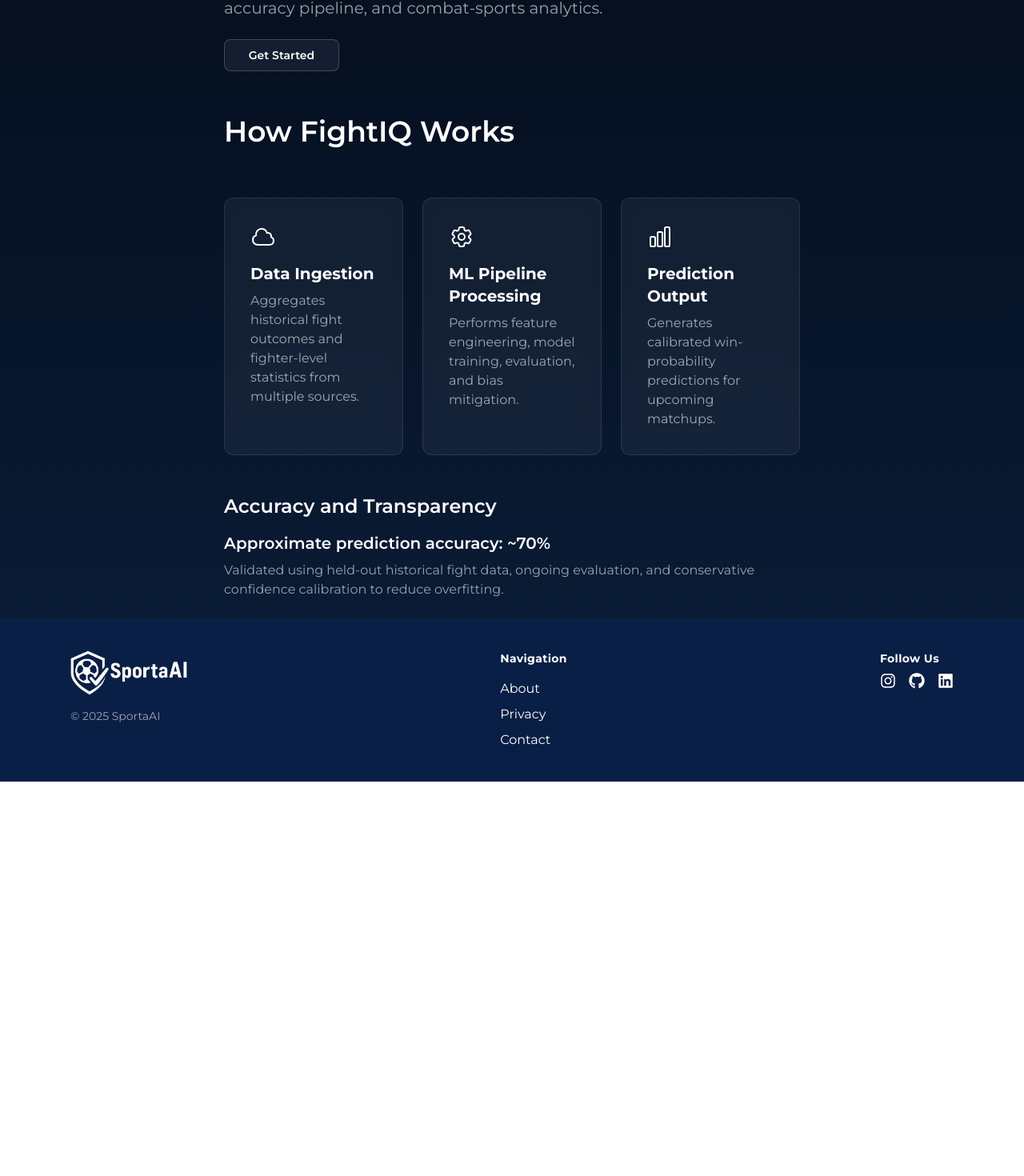
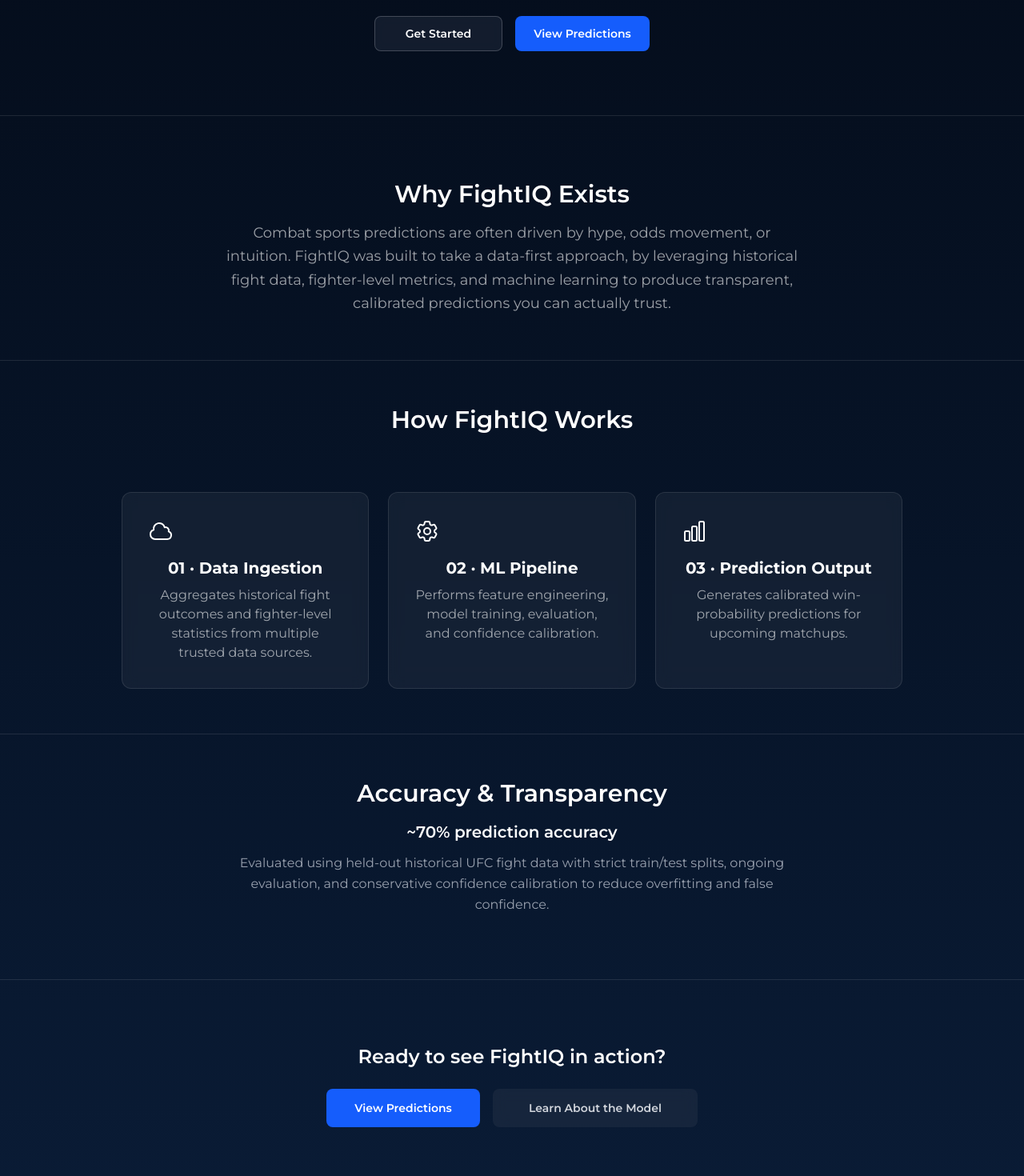
Before and after one commit to zaki-moh/FightIQ, a Next.js app in the folder sports-predictor-frontend/: page /learn-more in a window 1280 px wide. Shown: the part 323-1793 px from the top of the page at 80% size. Before the commit the page ends 1300 px from the top, so only its background shows below. Built offline with nearby package versions, Linux system fonts and the light colour scheme.

Commit message:
Learn more page done

```diff
--- a/sports-predictor-frontend/app/(root)/learn-more/page.tsx
+++ b/sports-predictor-frontend/app/(root)/learn-more/page.tsx
@@ -1,77 +1,148 @@
+import React from 'react'
 import Button from '@/components/ui/Button'
-import React from 'react'
+import Card from '@/components/ui/Card'
 import {
   CloudIcon,
   ChartBarIcon,
   Cog6ToothIcon
 } from '@heroicons/react/24/outline'
-import Card from '@/components/ui/Card'
 
 const Page = () => {
   return (
-    <div className="flex flex-col w-full items-center">
-      <div className="max-w-3xl w-full px-6 mt-16 text-left">
+    <main className="flex flex-col w-full items-center">
 
-        {/* HERO */}
-        <h1 className="text-white font-semibold text-4xl mt-10 leading-normal">
+      {/* ================= HERO ================= */}
+      <section className="max-w-3xl w-full px-6 mt-20 text-center">
+        <h1 className="text-white font-semibold text-4xl leading-tight">
           How FightIQ Delivers <br />
           Smarter Combat Sports Predictions
         </h1>
 
-        <h2 className="text-white/60 font-light text-xl mt-5 leading-normal">
-          Behind the scenes of our machine learning engine, <br />
-          accuracy pipeline, and combat-sports analytics.
-        </h2>
+        <p className="text-white/60 font-light text-xl mt-5 leading-relaxed">
+          A behind-the-scenes look at our machine learning pipeline,
+          accuracy validation, and combat-sports analytics.
+        </p>
 
+        <div className="flex justify-center gap-4 mt-8">
           <Button
             variant="ghost"
             size="sm"
-          className="mt-6 h-10 w-36 border border-white/20 hover:border-white/40 text-white"
+            className="h-11 w-40 border border-white/20 hover:border-white/40 text-white"
           >
             Get Started
           </Button>
 
-        {/* HOW IT WORKS */}
-        <h1 className="mt-12 text-white font-semibold text-4xl leading-normal">
+          <Button
+            size="sm"
+            variant="primary"
+            className="h-11 w-42"
+          >
+            View Predictions
+          </Button>
+        </div>
+      </section>
+
+      {/* HERO → WHY (major transition) */}
+      <div className="my-20 h-px w-full bg-white/10" />
+
+      {/* ================= WHY ================= */}
+      <section className="max-w-3xl w-full px-6 text-center">
+        <h2 className="text-white font-semibold text-3xl">
+          Why FightIQ Exists
+        </h2>
+
+        <p className="text-white/60 text-lg leading-relaxed mt-4">
+          Combat sports predictions are often driven by hype, odds movement,
+          or intuition. FightIQ was built to take a data-first approach, by
+          leveraging historical fight data, fighter-level metrics, and
+          machine learning to produce transparent, calibrated predictions
+          you can actually trust.
+        </p>
+      </section>
+
+      {/* WHY → HOW (medium transition) */}
+      <div className="my-14 h-px w-full bg-white/10" />
+
+      {/* ================= HOW IT WORKS ================= */}
+      <section className="max-w-5xl w-full px-6 text-center">
+        <h2 className="text-white font-semibold text-3xl mb-8">
           How FightIQ Works
-        </h1>
+        </h2>
 
-        <div className="flex flex-col sm:flex-row gap-6 mt-4">
+        <div className="flex flex-col sm:flex-row gap-6">
           <Card
-            title="Data Ingestion"
-            description="Aggregates historical fight outcomes and fighter-level statistics from multiple sources."
+            title="01 · Data Ingestion"
+            description="Aggregates historical fight outcomes and fighter-level statistics from multiple trusted data sources."
             icon={<CloudIcon className="h-8 w-8 text-white" />}
           />
 
           <Card
-            title="ML Pipeline Processing"
-            description="Performs feature engineering, model training, evaluation, and bias mitigation."
+            title="02 · ML Pipeline"
+            description="Performs feature engineering, model training, evaluation, and confidence calibration."
             icon={<Cog6ToothIcon className="h-8 w-8 text-white" />}
           />
 
           <Card
-            title="Prediction Output"
+            title="03 · Prediction Output"
             description="Generates calibrated win-probability predictions for upcoming matchups."
             icon={<ChartBarIcon className="h-8 w-8 text-white" />}
           />
         </div>
+      </section>
 
-        {/* ACCURACY */}
-        <h1 className="mt-12 text-white font-semibold text-2xl mb-4">
-          Accuracy and Transparency
-        </h1>
+      {/* HOW → ACCURACY (medium transition) */}
+      <div className="my-14 h-px w-full bg-white/10" />
 
-        <h2 className="text-white font-semibold text-xl">
-          Approximate prediction accuracy: ~70%
+      {/* ================= ACCURACY ================= */}
+      <section className="max-w-3xl w-full px-6 text-center">
+        <h2 className="text-white font-semibold text-3xl mb-4">
+          Accuracy & Transparency
         </h2>
 
-        <p className="text-gray-400 font-light mt-2 mb-6">
-          Validated using held-out historical fight data, ongoing evaluation,
-          and conservative confidence calibration to reduce overfitting.
+        <p className="text-white font-semibold text-xl">
+          ~70% prediction accuracy
         </p>
 
+        <p className="text-gray-400 font-light mt-3 leading-relaxed">
+          Evaluated using held-out historical UFC fight data with strict
+          train/test splits, ongoing evaluation, and conservative confidence
+          calibration to reduce overfitting and false confidence.
+        </p>
+      </section>
+
+      {/* ACCURACY → CTA (major transition / conclusion) */}
+      <div className="my-20 h-px w-full bg-white/10" />
+
+      {/* ================= CTA ================= */}
+      <section className="max-w-3xl w-full px-6 text-center mb-24">
+        <h3 className="font-semibold text-2xl text-white">
+          Ready to see FightIQ in action?
+        </h3>
+
+        <div className="flex justify-center gap-4 mt-6">
+          <Button
+            size="sm"
+            variant="primary"
+            className="h-12 w-48"
+          >
+            View Predictions
+          </Button>
+
+          <Button
+            size="sm"
+            variant="ghost"
+            className="h-12 w-64 border-white/20 hover:border-white/40"
+          >
+            Learn About the Model
+          </Button>
         </div>
-    </div>
+
+        <p className="mt-16 text-sm text-white/40">
+          Built with Next.js, TypeScript, Python, and scikit-learn.
+        </p>
+      </section>
+
+    </main>
   )
 }
 
```
Lines whose indentation alone changed are shown as unchanged.
